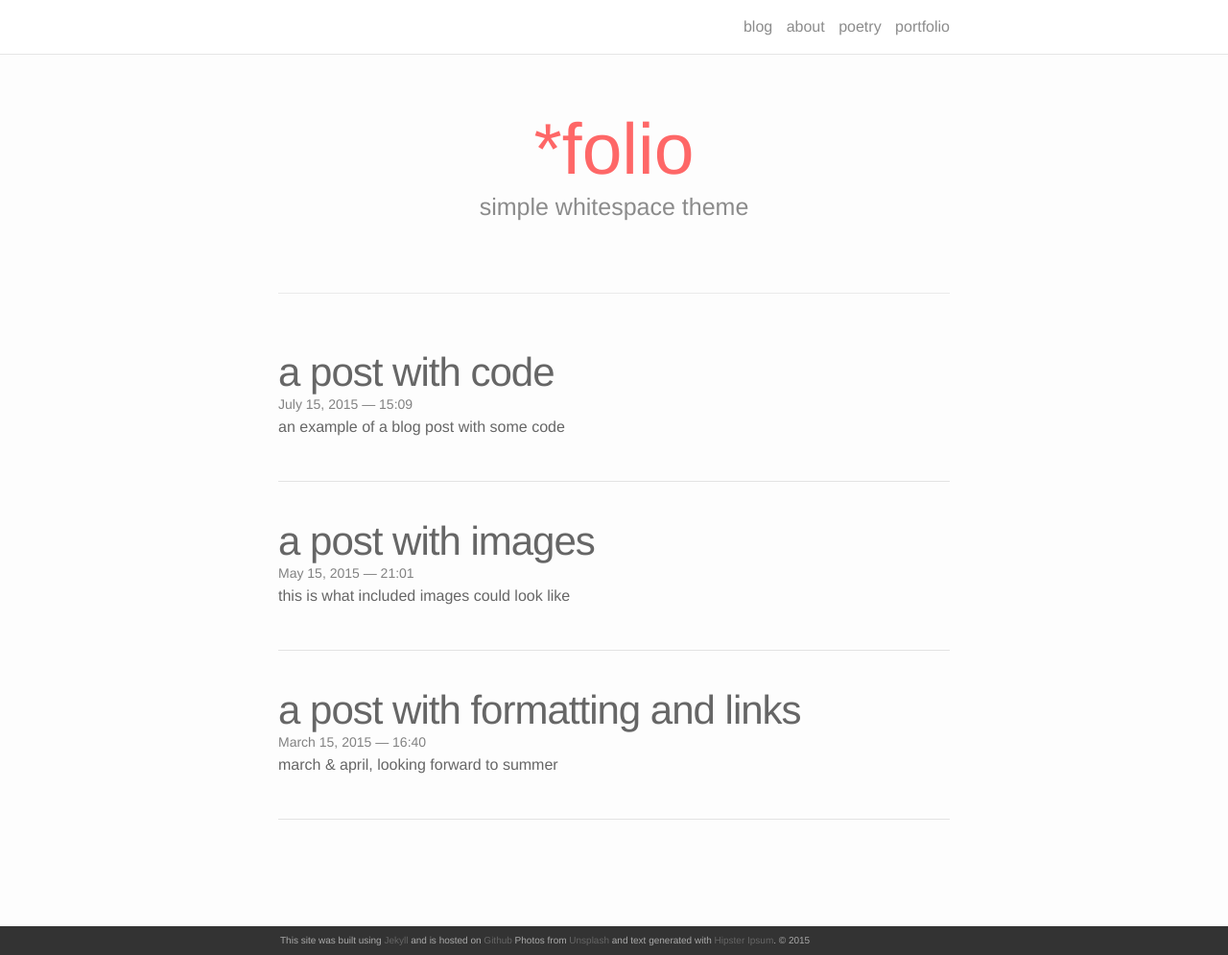
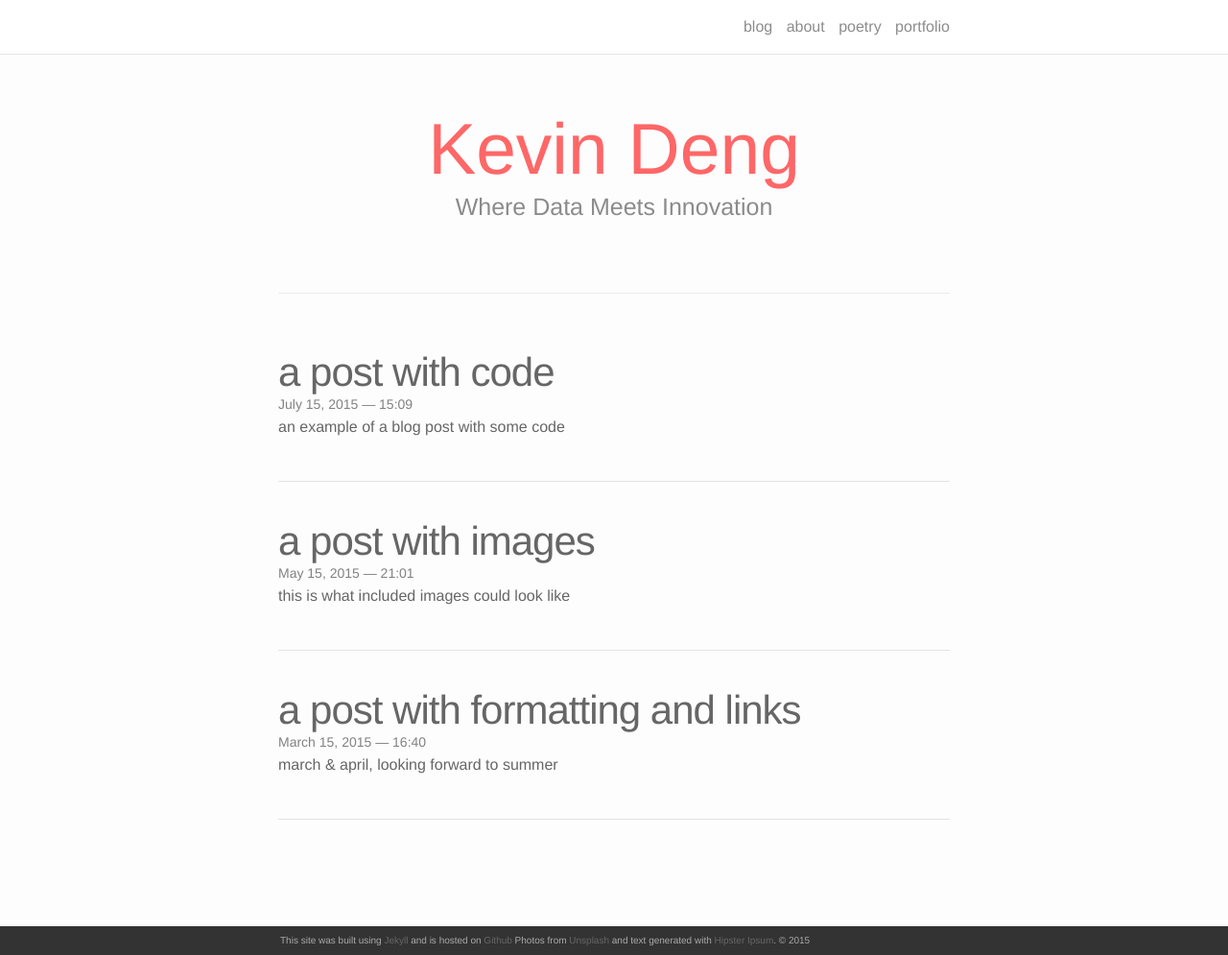
Before and after one commit to Kevin-Deng-2021/kjdeng.github.io, a Jekyll site: the page built from index.html, in a window 1280 px wide and 995 px high. Shown: the whole window at 96% size. Built offline with Jekyll 4.4.1, drawn with Linux system fonts in a browser that asks for light colours; nearby versions of some CDN libraries; the list of posts is cut into pages by our own code.

Commit message:
about and index

```diff
--- a/index.html
+++ b/index.html
@@ -3,8 +3,8 @@ layout: default
 ---
 
 <div class="header-bar">
-  <h1>*folio</h1>
-  <h2>simple whitespace theme</h2>
+  <h1>Kevin Deng</h1>
+  <h2>Where Data Meets Innovation</h2>
   <br/>
   <hr>
   <br/>
```
Also changed, not shown: about.md (+2 -0 lines).
